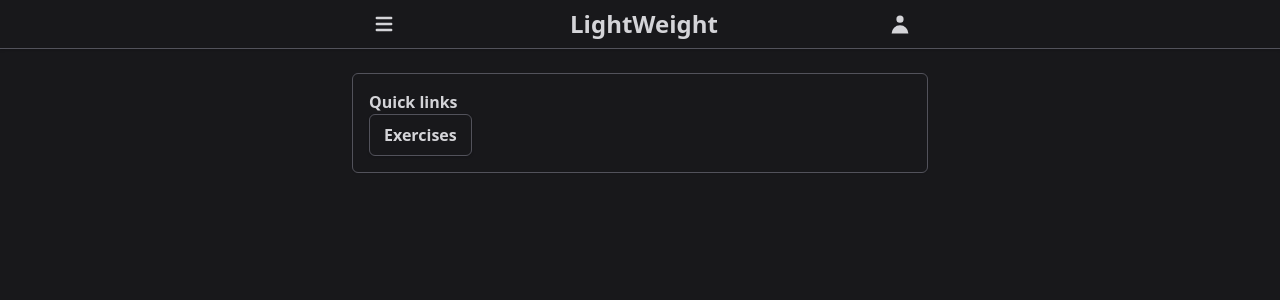
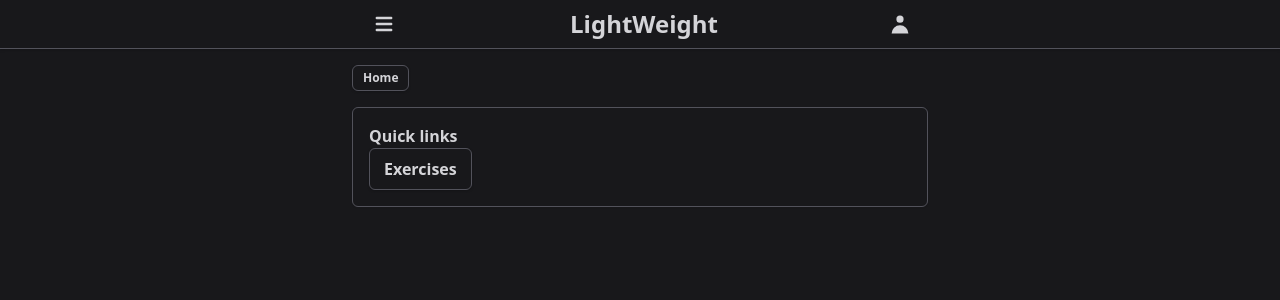
Before and after one commit to joshuasearle/light-weight, a React (Vite) app: page / in a window 1280 px wide. Shown: the top 300 px of the page. Built offline with nearby package versions, Linux system fonts and the light colour scheme.

Commit message:
feat: add breadcrumbs

```diff
--- a/src/App.tsx
+++ b/src/App.tsx
@@ -4,15 +4,17 @@ import Exercises from "./pages/exercises"
 import { MenuIcon, UserIcon } from "@heroicons/react/solid"
 import ExercisePage from "./pages/exercise"
 import * as Popover from "@radix-ui/react-popover"
-import { useMemo, useState } from "react"
+import { memo, useMemo, useState } from "react"
 import Dashboard from "./pages"
+import { isUuid } from "./utils/is-uuid"
+import { capitalizeFirstLetter } from "./utils/caps-first-letter"
 
 const menuOptions = [
   { label: "Dashboard", path: "/" },
   { label: "Exercises", path: "/exercises" },
 ]
 
-const Menu = () => {
+const Menu = memo(() => {
   const [open, setOpen] = useState(false)
 
   const { pathname } = useLocation()
@@ -61,7 +63,45 @@ const Menu = () => {
       </Popover.Root>
     </div>
   )
-}
+})
+
+const Breadcrumbs = memo(() => {
+  const { pathname } = useLocation()
+
+  const breadcrumbs = useMemo(() => {
+    const breadcrumbs = []
+
+    let currentPath = "/"
+
+    breadcrumbs.push({ path: "/", label: "Home" })
+
+    pathname
+      .split("/")
+      .filter((chunk) => !!chunk)
+      .forEach((chunk, i) => {
+        currentPath += `${i === 0 ? "" : "/"}${chunk}`
+        breadcrumbs.push({ path: currentPath, label: chunk })
+      })
+
+    return breadcrumbs
+  }, [pathname])
+
+  return (
+    <div className="w-fit border border-border rounded-md shadow-sm shadow-shadow flex flex-row">
+      {breadcrumbs.map(({ path, label }, i) => (
+        <Link
+          to={path}
+          key={path}
+          className={`text-xs font-semibold px-2.5 py-1 border-border ${
+            i !== 0 && "border-l"
+          }`}
+        >
+          {isUuid(label) ? label.slice(0, 8) : capitalizeFirstLetter(label)}
+        </Link>
+      ))}
+    </div>
+  )
+})
 
 function App() {
   return (
@@ -73,13 +113,20 @@ function App() {
           <UserIcon className="w-6 h-6" />
         </nav>
       </div>
-      <div className="sm:mt-6 max-w-xl mx-auto border-border sm:shadow-sm shadow-shadow sm:border sm:rounded-md p-4">
-        <Routes>
-          <Route path="/" element={<Dashboard />} />
-          <Route path="/exercises" element={<Exercises />} />
-          <Route path="/exercises/:id" element={<ExercisePage />} />
-        </Routes>
+      <div className="mt-4 max-w-xl mx-auto">
+        <div className="ml-4 sm:ml-0">
+          <Breadcrumbs />
+        </div>
+
+        <div className="border-border sm:shadow-sm shadow-shadow sm:border sm:rounded-md p-4 mt-4">
+          <Routes>
+            <Route path="/" element={<Dashboard />} />
+            <Route path="/exercises" element={<Exercises />} />
+            <Route path="/exercises/:id" element={<ExercisePage />} />
+          </Routes>
+        </div>
       </div>
+
       <Toaster />
     </div>
   )
--- /dev/null
+++ b/src/utils/caps-first-letter.ts
@@ -0,0 +1,3 @@
+export const capitalizeFirstLetter = (string: string) => {
+  return string.charAt(0).toUpperCase() + string.slice(1)
+}
--- /dev/null
+++ b/src/utils/is-uuid.ts
@@ -0,0 +1,6 @@
+export const isUuid = (uuid: string) => {
+  const regex =
+    /^[0-9A-F]{8}-[0-9A-F]{4}-[4][0-9A-F]{3}-[89AB][0-9A-F]{3}-[0-9A-F]{12}$/i
+
+  return regex.test(uuid)
+}
```
